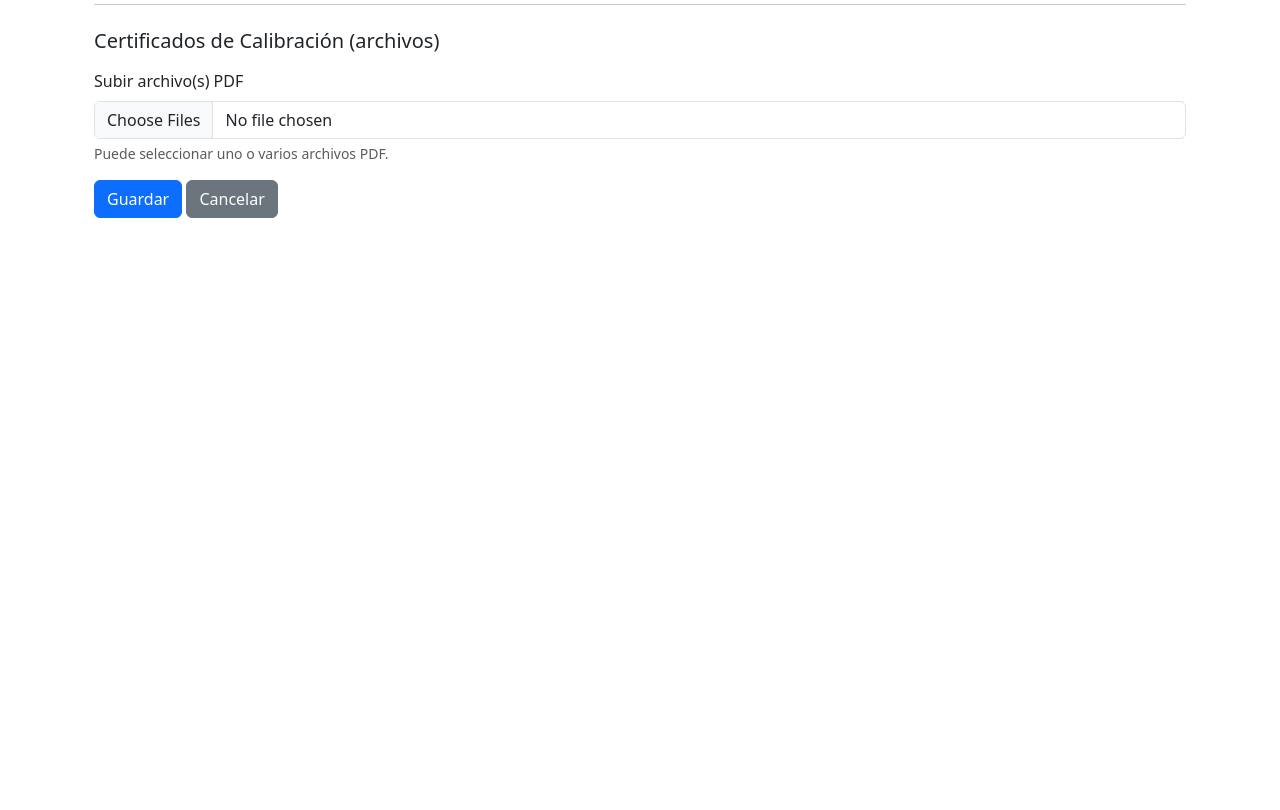
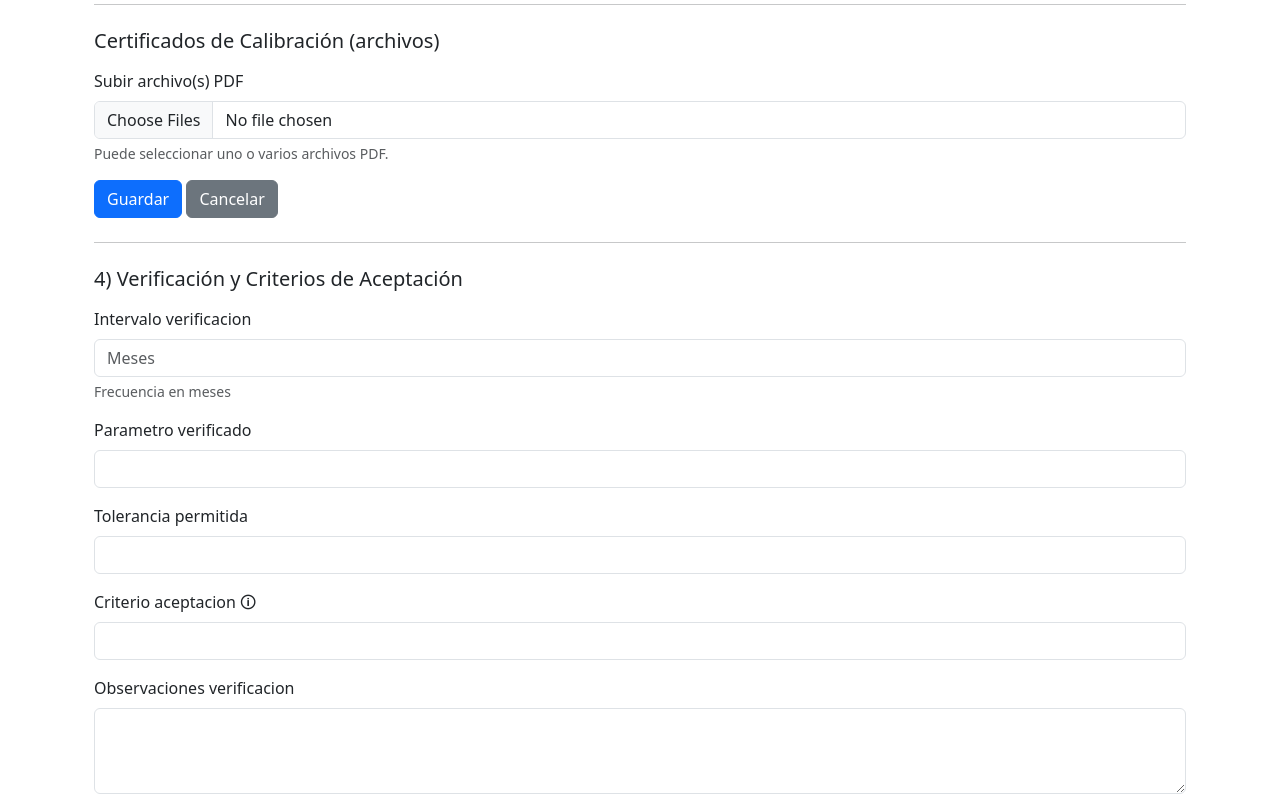
Before and after one commit to ortizpy/metrapp, a Django app: page /instrumentos/nuevo/ in a window 1280 px wide. Shown: the part 2165-2975 px from the top of the page. Before the commit the page ends 2383 px from the top, so only its background shows below. Run offline with Django 5.2, Linux system fonts and the light colour scheme; the visitor is signed in with stand-in values (Sample User, id 1).

Commit message:
Actualizacion de registrar_instrumento.html

```diff
--- a/gestion_instrumentos/templates/gestion_instrumentos/registrar_instrumento.html
+++ b/gestion_instrumentos/templates/gestion_instrumentos/registrar_instrumento.html
@@ -99,6 +99,31 @@
 
         <button type="submit" class="btn btn-primary">Guardar</button>
         <a href="{% url 'dashboard' %}" class="btn btn-secondary">Cancelar</a>
+
+        <hr class="my-4">
+        <h5 class="mb-3">4) Verificación y Criterios de Aceptación</h5>
+
+        {% for field in form %}
+            {% if field.name in 'intervalo_verificacion parametro_verificado tolerancia_permitida criterio_aceptacion observaciones_verificacion' %}
+                <div class="mb-3">
+                    <label for="{{ field.id_for_label }}" class="form-label">
+                        {{ field.label }}
+                        {% if field.name == 'criterio_aceptacion' %}
+                            <span title="Los criterios de aceptación deben estar documentados y referidos en los procedimientos internos del laboratorio." style="cursor: help;">🛈</span>
+                        {% endif %}
+                    </label>
+                    {{ field }}
+                    {% if field.help_text %}
+                        <div class="form-text">{{ field.help_text }}</div>
+                    {% endif %}
+                    {% for error in field.errors %}
+                        <div class="text-danger">{{ error }}</div>
+                    {% endfor %}
+                </div>
+            {% endif %}
+        {% endfor %}
+
+
     </form>
 </div>
 {% endblock %}
```
